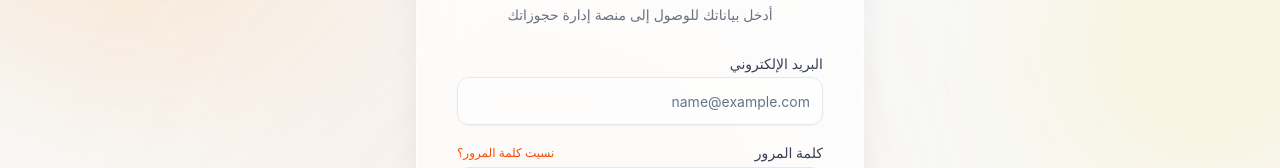
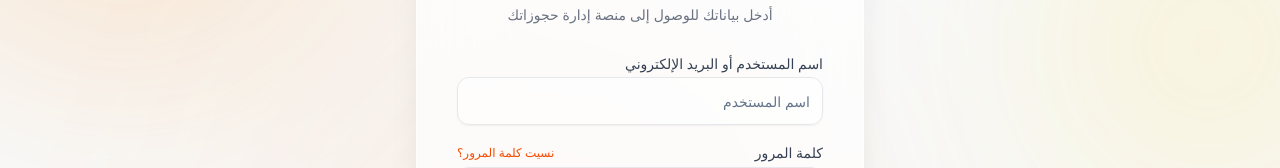
Before and after one commit to greenproksa1-cmyk/hajz, a Next.js app: page /login in a window 1280 px wide. Shown: the part 314-482 px from the top of the page. Built offline with nearby package versions, Linux system fonts and the light colour scheme.

Commit message:
Initial commit

```diff
--- /dev/null
+++ b/createAdmin.ts
@@ -0,0 +1,28 @@
+import { PrismaClient } from '@prisma/client';
+import bcrypt from 'bcryptjs';
+
+const prisma = new PrismaClient();
+
+async function main() {
+  const hashedPassword = await bcrypt.hash('green 2026', 10);
+
+  const user = await prisma.user.upsert({
+    where: { email: 'green' },
+    update: {
+      password: hashedPassword,
+      role: 'admin',
+      name: 'Green Admin'
+    },
+    create: {
+      email: 'green',
+      name: 'Green Admin',
+      password: hashedPassword,
+      role: 'admin',
+    },
+  });
+  console.log('Admin user created successfully:', user.email);
+}
+
+main()
+  .catch(console.error)
+  .finally(() => prisma.$disconnect());
--- a/src/app/login/page.tsx
+++ b/src/app/login/page.tsx
@@ -80,13 +80,13 @@ export default function LoginPage() {
 
         <form onSubmit={onSubmit} className="space-y-5" dir="rtl">
           <div className="space-y-1.5">
-            <Label htmlFor="email" className="text-gray-700 font-medium">البريد الإلكتروني</Label>
+            <Label htmlFor="email" className="text-gray-700 font-medium">اسم المستخدم أو البريد الإلكتروني</Label>
             <Input
               id="email"
-              type="email"
+              type="text"
               value={email}
               onChange={(e) => setEmail(e.target.value)}
-              placeholder="name@example.com"
+              placeholder="اسم المستخدم"
               required
               className="text-right h-12 bg-white/50 border-gray-200 focus:border-orange-500 focus:ring-orange-500/20 transition-all rounded-xl"
             />
```
